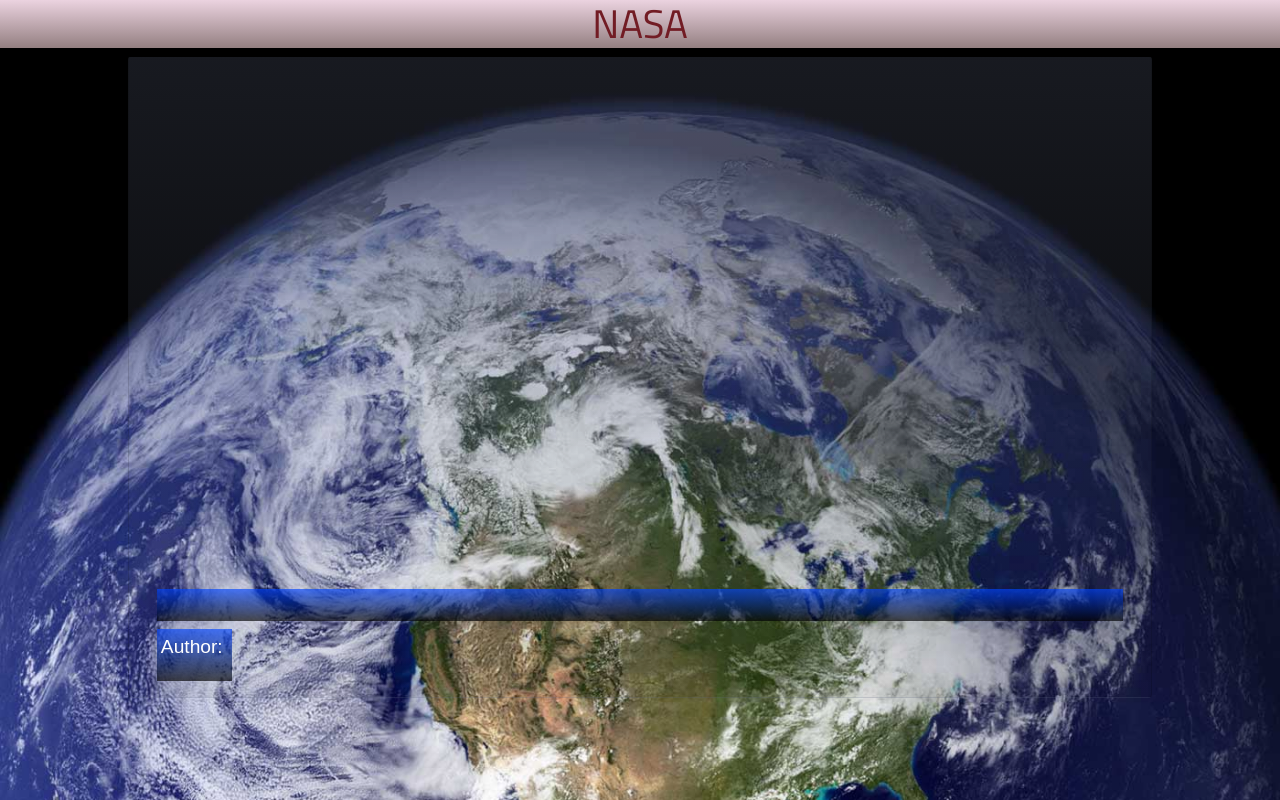
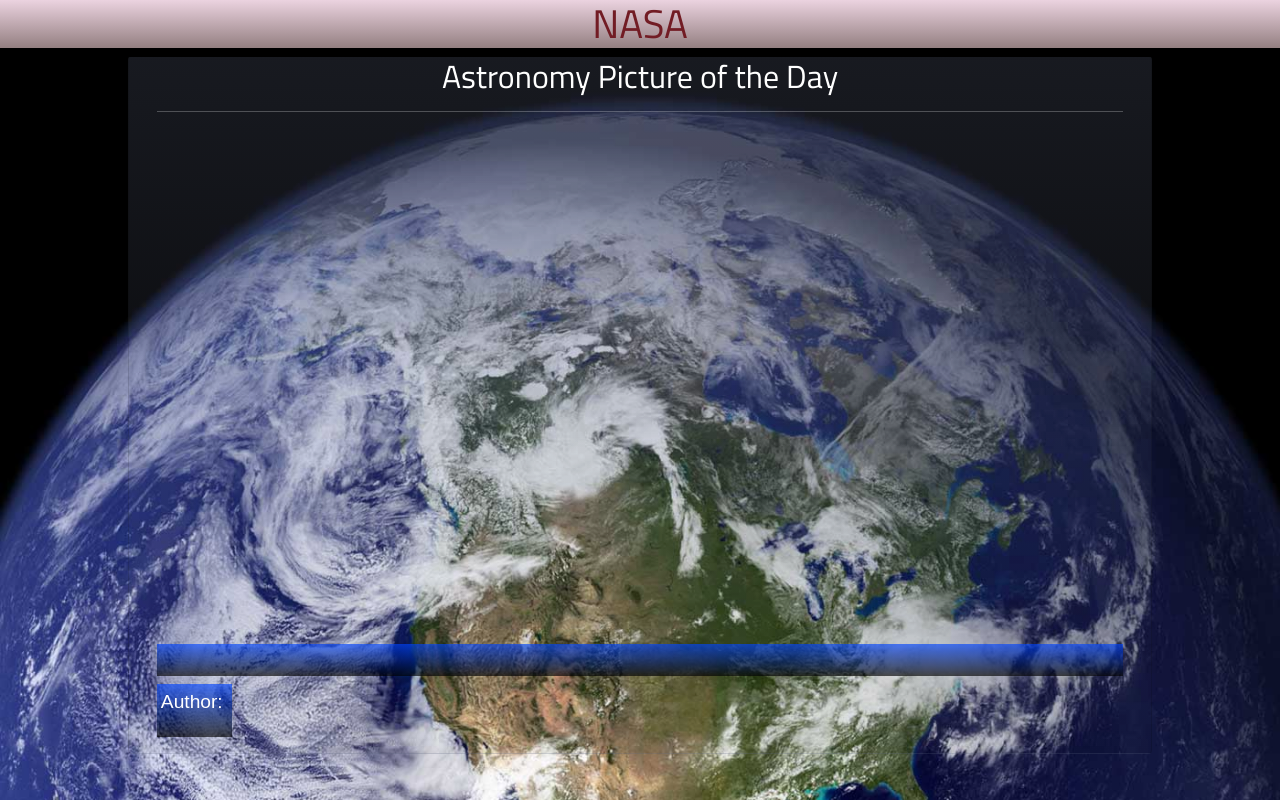
Before and after one commit to venskolev/PB-NASA-APOD, a website with bundled scripts: page index.html in a window 1280 px wide. Built offline with nearby package versions, Linux system fonts and the light colour scheme; no server answers; a web font is replaced by a local one.

Commit message:
Header fix

```diff
--- a/index.html
+++ b/index.html
@@ -25,6 +25,8 @@
   <main class="d-flex justify-content-around row">
     <section class="card" style="width: 80vw;">
       <div class="container">
+        <h2>Astronomy Picture of the Day</h2>
+        <hr class="bg-light">
         <h2 id="title"></h2>
         <p id="date"></p>
         <figure class="d-flex justify-content-center">
@@ -54,9 +56,9 @@
 
       </div>
     </section> -->
-    <section class="d-flex">
+    <!-- <section class="d-flex">
       <p class="container" id=""></p>
-    </section>
+    </section> -->
   </main>
   <script src="https://cdnjs.cloudflare.com/ajax/libs/axios/0.24.0/axios.min.js"></script>
   <script src="index.js"> </script>
```
